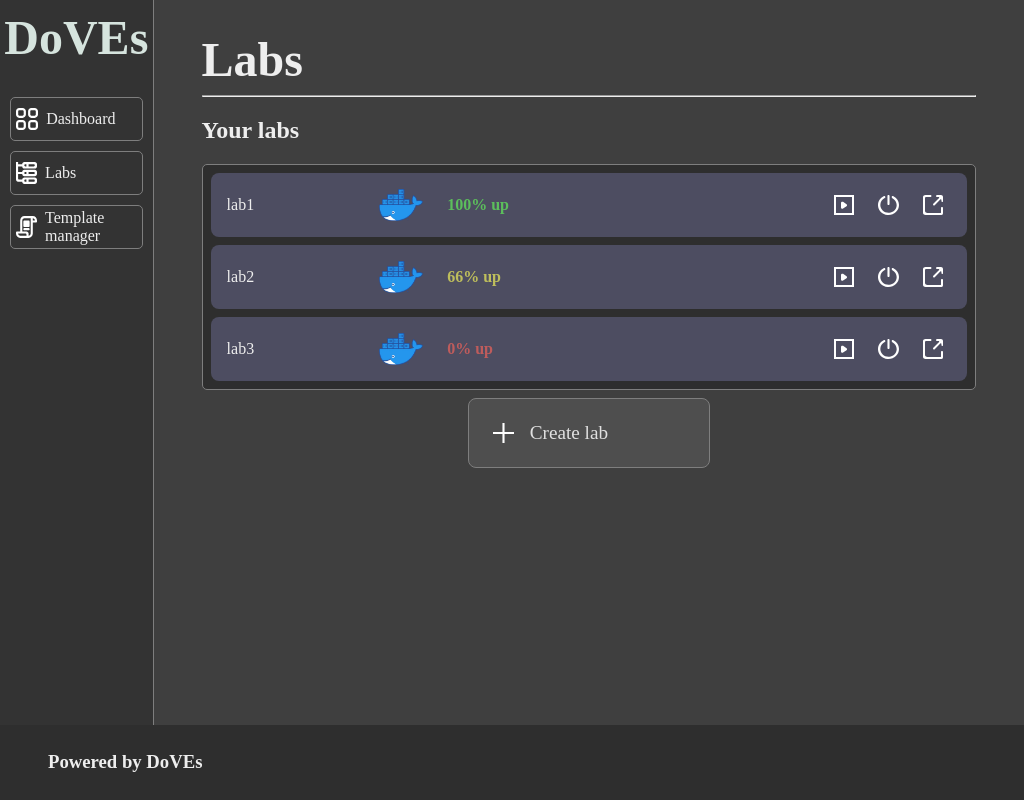
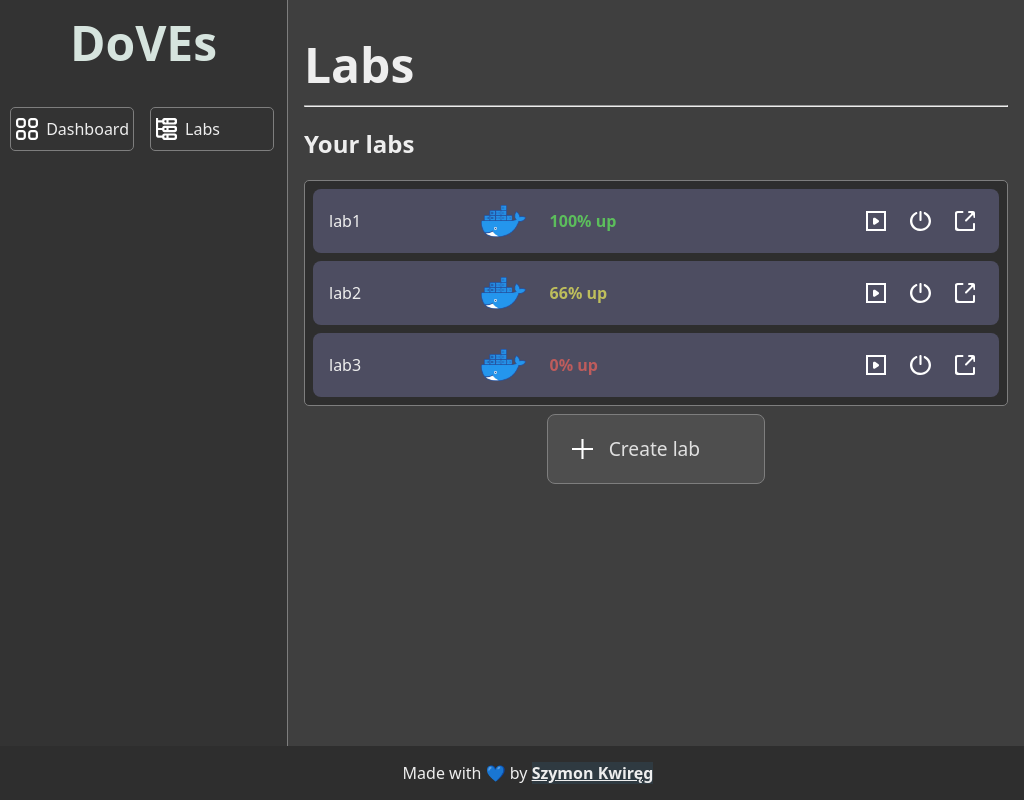
Before and after one commit to DvEyZ/doves-frontend, a React (Create React App) app: page /labs in a window 1024 px wide. Built offline with nearby package versions, Linux system fonts and the light colour scheme; a web font is replaced by a local one.

Commit message:
fix: some small fixes

```diff
--- a/src/components/App/App.css
+++ b/src/components/App/App.css
@@ -17,7 +17,22 @@ html,body {
     #main
     {
         display: grid;
-        grid-template-columns: 15% 85%;
+        grid-template-columns: 18rem auto;
+    }
+
+    .main-elem
+    {
+        padding-left: 3rem;
+        padding-right: 3rem;
+    }
+}
+
+@media (max-width:1024px)
+{
+    .main-elem
+    {
+        padding-left: 1rem;
+        padding-right: 1rem;
     }
 }
 
@@ -45,8 +60,6 @@ html,body {
 
 .main-elem {
     background-color: rgb(63, 63, 63);
-    padding-left: 3rem;
-    padding-right: 3rem;
     padding-bottom: 3rem;
 }
 
--- a/src/components/Footer/Footer.css
+++ b/src/components/Footer/Footer.css
@@ -1,5 +1,8 @@
 #footer {
     background-color: rgb(46, 46, 46);
-    padding: 0.5rem;
+    padding: 1rem;
     padding-left: 3rem;
+    display: flex;
+    flex-direction: column;
+    align-items: center;
 }
--- a/src/components/Footer/Footer.jsx
+++ b/src/components/Footer/Footer.jsx
@@ -7,7 +7,7 @@ export class Footer extends React.Component
     {
         return(
             <div id='footer'>
-                <h3>Powered by DoVEs</h3>
+                <div>Made with 💙 by <a className='a-link' href='https://github.com/DvEyZ'>Szymon Kwiręg</a></div>
             </div>
         )
     }
--- a/src/components/Labs/LabIndex/LabIndex.css
+++ b/src/components/Labs/LabIndex/LabIndex.css
@@ -79,3 +79,11 @@
 .lab-create-button img {
     margin: 1rem;
 }
+
+@media (min-width:1024px)
+{
+    .create-button-container {
+        display: grid;
+        grid-template-columns: 1fr 1fr 1fr;
+    }
+}
--- a/src/components/Labs/LabIndex/LabIndex.jsx
+++ b/src/components/Labs/LabIndex/LabIndex.jsx
@@ -31,7 +31,7 @@ export class LabIndex extends React.Component
                         <div className='empty'>Nothing to see here...</div>
                     }
                 </div>
-                <div style={{display:'grid', gridTemplateColumns: '1fr 1fr 1fr'}}>
+                <div className='create-button-container'>
                     <Link to='@create' className='lab-create-button'>
                         <img src='/img/icons/plus.svg' alt=''/>
                         <div>Create lab</div>
--- a/src/components/Menu/Menu.css
+++ b/src/components/Menu/Menu.css
@@ -24,12 +24,31 @@
     text-decoration: none !important;
 }
 
-#button-container {
-    display: grid;
-    grid-template-columns: 100%;
-    row-gap: 10px;
-    margin-top: 2rem;
+@media (min-width:1024px)
+{
+    #button-container {
+        display: grid;
+        grid-template-columns: 100%;
+        row-gap: 10px;
+        margin-top: 2rem;
+    }
 }
+
+@media (max-width:1024px)
+{
+    #button-container {
+        display: flex;
+        column-gap: 1rem;
+        overflow-x: scroll;
+    }
+
+    .menu-button {
+        width: 100%;
+        min-width: 7rem;
+    }
+}
+
+
 .menu-button {
     display: flex;
     align-items: center;
--- a/src/components/Menu/Menu.jsx
+++ b/src/components/Menu/Menu.jsx
@@ -16,7 +16,7 @@ export class Menu extends React.Component
                 <div id='button-container'>
                     <MenuButton url='/' text='Dashboard' icon='/img/icons/grid.svg'/>
                     <MenuButton url='labs' text='Labs' icon='/img/icons/lab.svg'/>
-                    <MenuButton url='templates' text='Template manager' icon='/img/icons/script.svg'/>
+                    <MenuButton url='templates' text='Templates' icon='/img/icons/script.svg'/>
                 </div>
             </div>
         );
--- a/src/components/Popups/Popups.css
+++ b/src/components/Popups/Popups.css
@@ -46,7 +46,7 @@
 }
 
 .popup-confirm {
-    background-color: rgba(68, 165, 108, 0.8);
+    background-color: rgb(173, 0, 0);
 }
 
 .popup-cancel:hover {
@@ -54,5 +54,5 @@
 }
 
 .popup-confirm:hover {
-    background-color: rgba(24, 218, 104, 0.8);
+    background-color: rgb(230, 30, 30);
 }
--- a/src/components/Templates/TemplateCreator/TemplateCreator.jsx
+++ b/src/components/Templates/TemplateCreator/TemplateCreator.jsx
@@ -85,7 +85,7 @@ export class TemplateCreator extends React.Component
     {
         return(
             <div>
-                <h1>{ !!this.state.editTemplate ? 'Edit' : 'Create'} template {!!this.state.editTemplate && this.state.editTemplate.name}</h1>
+                <h1>{ !!this.state.editTemplate ? 'Edit' : 'Create'} template</h1>
                 <div><Link to='../' className='a-link'>&lt;&lt;&lt; Back to { !!this.state.editTemplate ? this.state.editTemplate.name :'Templates' }</Link></div>
                 <hr/>
                 <div className='form-container'>
--- a/src/components/Templates/TemplatesIndex/TemplatesIndex.jsx
+++ b/src/components/Templates/TemplatesIndex/TemplatesIndex.jsx
@@ -31,7 +31,7 @@ export class TemplatesIndex extends React.Component
                         <div className='empty'>Nothing to see here...</div>
                     }
                 </div>
-                <div style={{display:'grid', gridTemplateColumns: '1fr 1fr 1fr'}}>
+                <div className='create-button-container'>
                     <Link to='@create' className='lab-create-button'>
                         <img src='/img/icons/plus.svg' alt=''/>
                         <div>Create a template</div>
```
